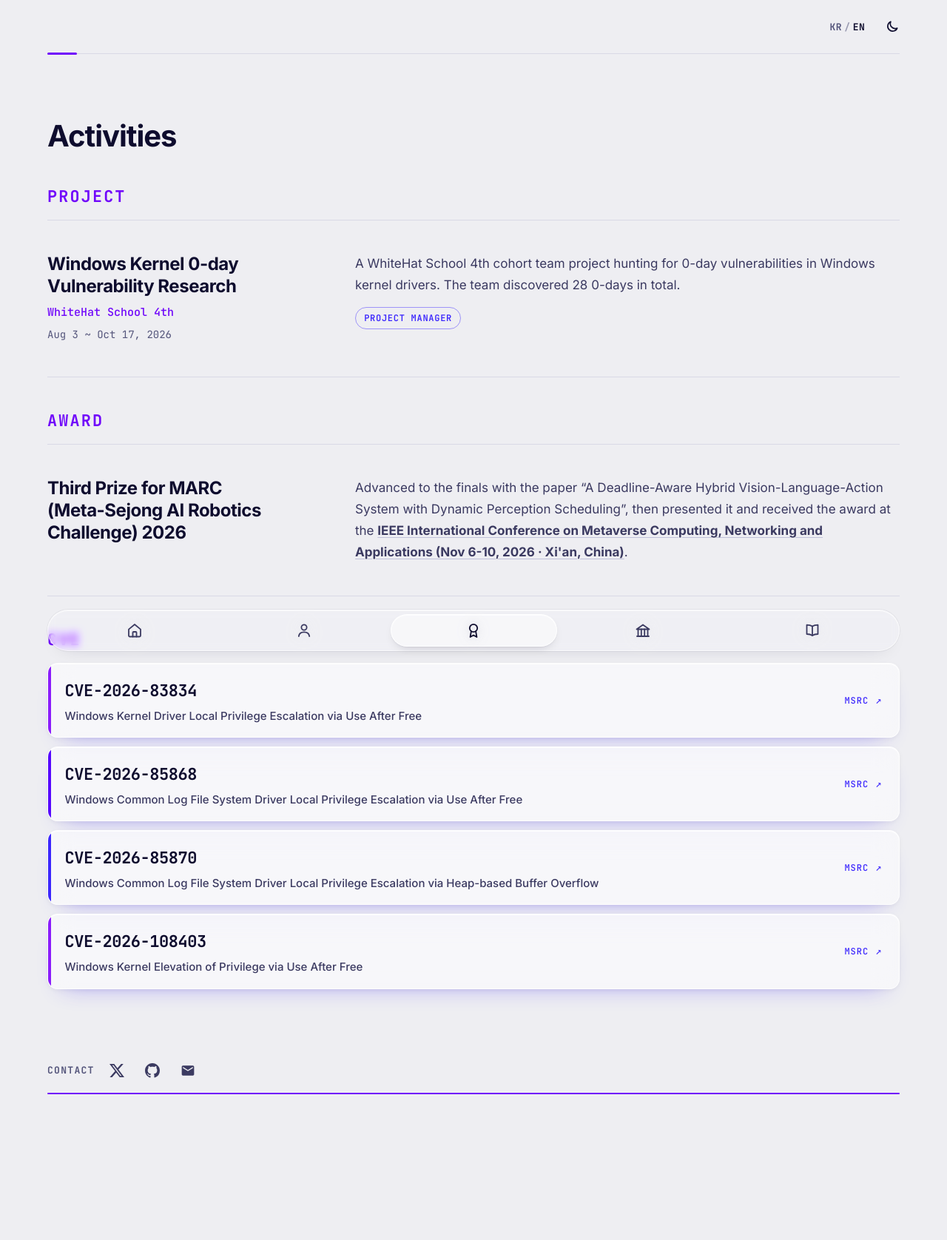
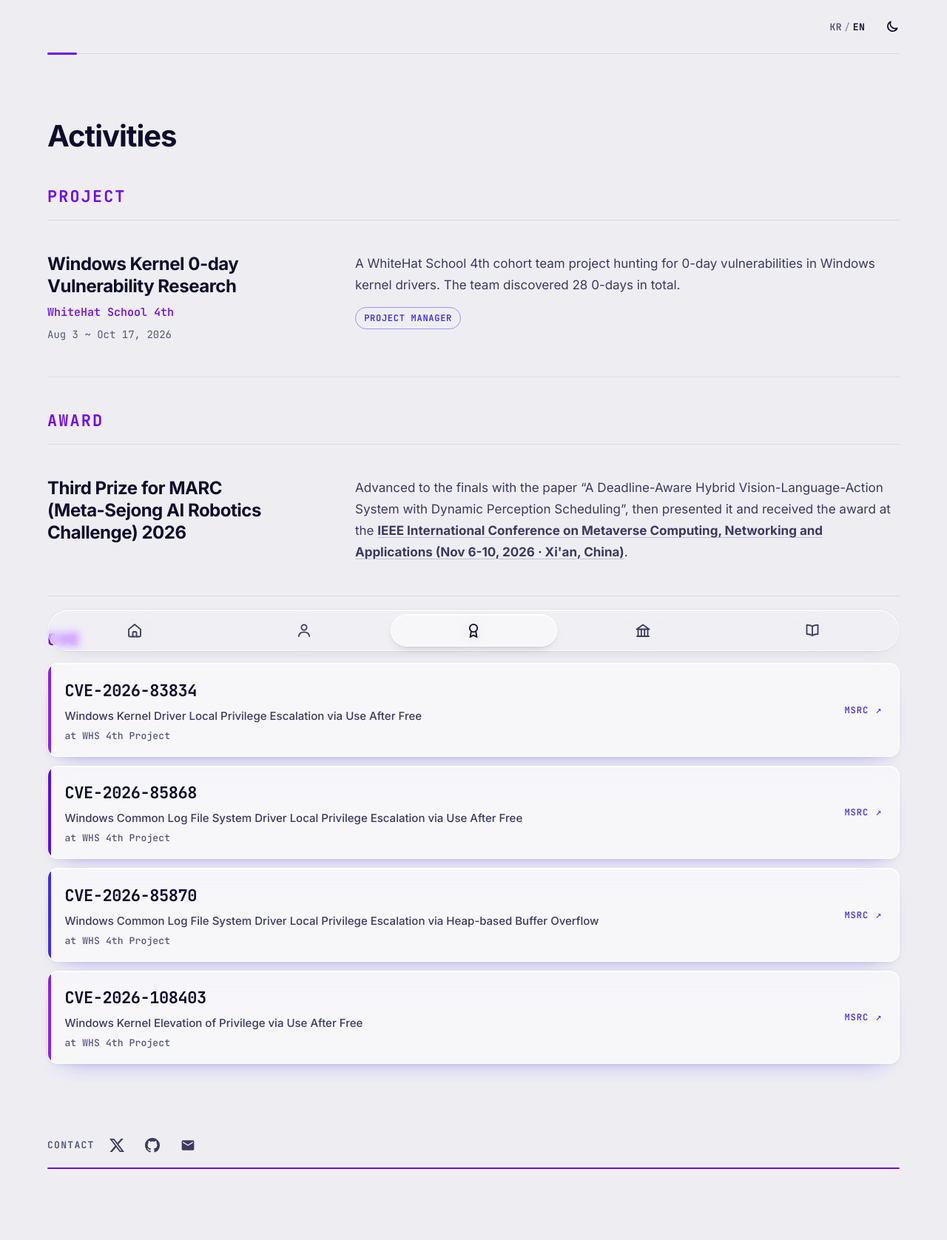
Before and after one commit to jhlee0507/jhlee0507.github.io, a Jekyll site: the page built from docs/activities/index.html, in a window 1280 px wide. Shown: the whole page at 74% size. Built offline with Jekyll 4.4.1, drawn with Linux system fonts in a browser that asks for light colours; before the commit the page ends 1575 px from its top, so only the background shows below that.

Commit message:
Note under each CVE that it came from the WHS 4th project

```diff
--- a/docs/_data/cves.yml
+++ b/docs/_data/cves.yml
@@ -5,11 +5,22 @@
 #   desc:   a short description shown under the id, for example
 #           desc: Link Following Arbitrary File Corruption
 #           (desc_ko is the same line in Korean; leave it out and the English one is shown in both languages)
+#   note:   a small line under the description saying where the CVE came from, for example
+#           note: at WHS 4th Project
+#           (note_ko is the same line in Korean)
 - id: CVE-2026-83834
   desc: Windows Kernel Driver Local Privilege Escalation via Use After Free
+  note: at WHS 4th Project
+  note_ko: WHS 4기 프로젝트에서
 - id: CVE-2026-85868
   desc: Windows Common Log File System Driver Local Privilege Escalation via Use After Free
+  note: at WHS 4th Project
+  note_ko: WHS 4기 프로젝트에서
 - id: CVE-2026-85870
   desc: Windows Common Log File System Driver Local Privilege Escalation via Heap-based Buffer Overflow
+  note: at WHS 4th Project
+  note_ko: WHS 4기 프로젝트에서
 - id: CVE-2026-108403
   desc: Windows Kernel Elevation of Privilege via Use After Free
+  note: at WHS 4th Project
+  note_ko: WHS 4기 프로젝트에서
--- a/docs/activities/index.html
+++ b/docs/activities/index.html
@@ -66,7 +66,7 @@ title_ko: 활동
       {%- for cve in site.data.cves %}
       {%- assign href = site.cve_url | append: cve.id %}
       {%- if cve.url %}{% assign href = cve.url %}{% endif %}
-      <li class="c{{ forloop.index0 | modulo: 3 }}"><a href="{{ href | escape }}" rel="noopener" target="_blank"><span class="what"><span class="id">{{ cve.id | escape }}</span>{% if cve.desc %}<span class="desc">{% include t.html en=cve.desc ko=cve.desc_ko %}</span>{% endif %}</span><span class="lab">{{ cve.source | default: site.cve_source | escape }}</span></a></li>
+      <li class="c{{ forloop.index0 | modulo: 3 }}"><a href="{{ href | escape }}" rel="noopener" target="_blank"><span class="what"><span class="id">{{ cve.id | escape }}</span>{% if cve.desc %}<span class="desc">{% include t.html en=cve.desc ko=cve.desc_ko %}</span>{% endif %}{% if cve.note %}<span class="note">{% include t.html en=cve.note ko=cve.note_ko %}</span>{% endif %}</span><span class="lab">{{ cve.source | default: site.cve_source | escape }}</span></a></li>
       {%- endfor %}
     </ul>
   </div>
--- a/docs/assets/css/site.css
+++ b/docs/assets/css/site.css
@@ -282,6 +282,8 @@ h2,.sec-head h1{margin:0;font-size:clamp(1.75rem,3.2vw,2.5rem);line-height:1.15;
 /* the id, and under it an optional short description */
 .cves .what{flex:1 1 auto;display:flex;flex-direction:column;gap:.3rem;min-width:0}
 .cves .desc{font-size:.9375rem;line-height:1.45;font-weight:500;color:var(--ink-2);text-wrap:balance}
+/* and under that an optional small line saying where it came from */
+.cves .note{margin-top:.15rem;font-family:var(--mono);font-size:.8125rem;line-height:1.4;font-weight:500;letter-spacing:.01em;color:var(--muted)}
 .cves .lab{flex:none;font-family:var(--mono);font-size:.75rem;font-weight:500;letter-spacing:.08em;text-transform:uppercase;white-space:nowrap;color:var(--accent)}
 .cves .lab::after{content:" ↗\FE0E";font-variant-emoji:text;font-size:1.15em}
 
```
